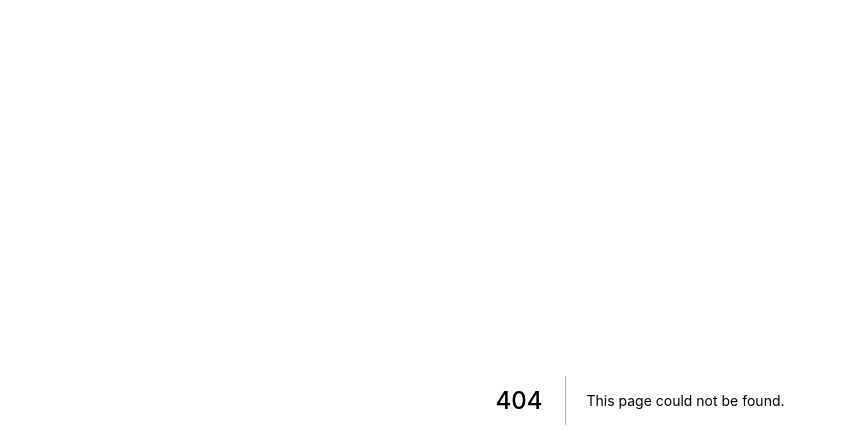
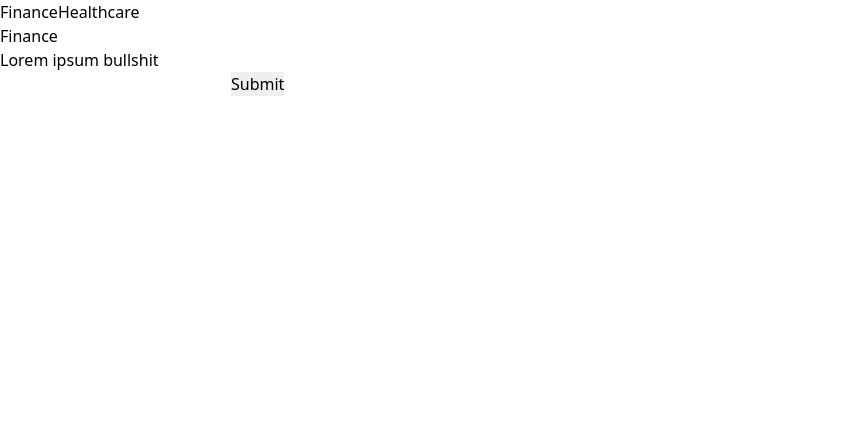
Before and after one commit to hecate-org/frontend, a Next.js app: page /finance in a window 1280 px wide. Before the commit this address had no page. Shown: the top 448 px of the page, without its empty margins (0-846 px from the left). Built offline with nearby package versions, Linux system fonts and the light colour scheme.

Commit message:
messages

```diff
--- a/components/Layout.tsx
+++ b/components/Layout.tsx
@@ -7,7 +7,7 @@ type Props = {
   title?: string
 }
 
-const Layout = ({ children, title = 'This is the default title' }: Props) => (
+const Layout = ({ children, title}: Props) => (
   <div>
     <Head>
       <title>{title}</title>
@@ -16,12 +16,11 @@ const Layout = ({ children, title = 'This is the default title' }: Props) => (
     </Head>
     <header>
       <nav>
-        <Link href="/">
-          <a>Home</a>
-        </Link>{' '}
-        |{' '}
-        <Link href="/about">
-          <a>About</a>
+        <Link href="/finance">
+          <a>Finance</a>
+        </Link>
+        <Link href="/healthcare">
+          <a>Healthcare</a>
         </Link>
       </nav>
     </header>
--- /dev/null
+++ b/components/Message.tsx
@@ -0,0 +1,9 @@
+const Message = ({text}) => {
+    return (
+      <div>
+          <p>{text}</p>
+      </div>
+    );
+  };
+
+  export default Message;
--- /dev/null
+++ b/components/MessageHeader.tsx
@@ -0,0 +1,9 @@
+const MessageHeader = ({text}) => {
+  return (
+    <div>
+        <h1>{text}</h1>
+    </div>
+  );
+};
+
+export default MessageHeader;
--- /dev/null
+++ b/components/MessageInput.tsx
@@ -0,0 +1,10 @@
+const MessageInput = () => {
+    return (
+        <form action="">
+            <input type="text" />
+            <input type="submit" />
+        </form>
+    );
+  };
+
+  export default MessageInput;
--- /dev/null
+++ b/components/Messages.tsx
@@ -0,0 +1,11 @@
+import Message from "./Message";
+
+const Messages = () => {
+    return (
+      <div>
+          <Message text="Lorem ipsum bullshit"></Message>
+      </div>
+    );
+  };
+
+  export default Messages;
--- /dev/null
+++ b/pages/finance.tsx
@@ -0,0 +1,16 @@
+import Layout from "../components/Layout";
+import MessageHeader from "../components/MessageHeader";
+import Messages from "../components/Messages";
+import MessageInput from "../components/MessageInput";
+
+const FinancePage = () => {
+  return (
+    <Layout title="Finance">
+      <MessageHeader text="Finance"></MessageHeader>
+      <Messages></Messages>
+      <MessageInput></MessageInput>
+    </Layout>
+  );
+};
+
+export default FinancePage;
--- a/pages/index.tsx
+++ b/pages/index.tsx
@@ -1,4 +1,3 @@
-import Link from "next/link";
 import { useReducer, useState, useEffect } from "react";
 import Layout from "../components/Layout";
 import webSocket from "../utils/websocket";
@@ -35,8 +34,8 @@ const IndexPage = () => {
   }, [socketCon]);
 
   return (
-    <Layout title="Home | Next.js + TypeScript Example">
-      <h1>Hello Next.js 👋</h1>
+    <Layout title="Home">
+      <h1>Select a message</h1>
     </Layout>
   );
 };
```
